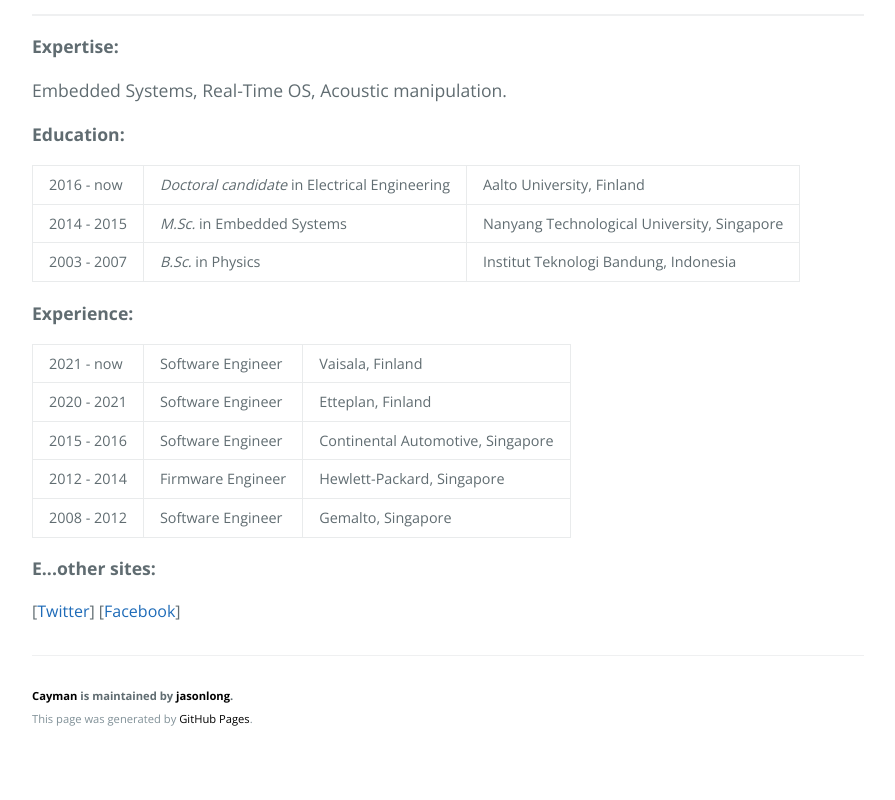
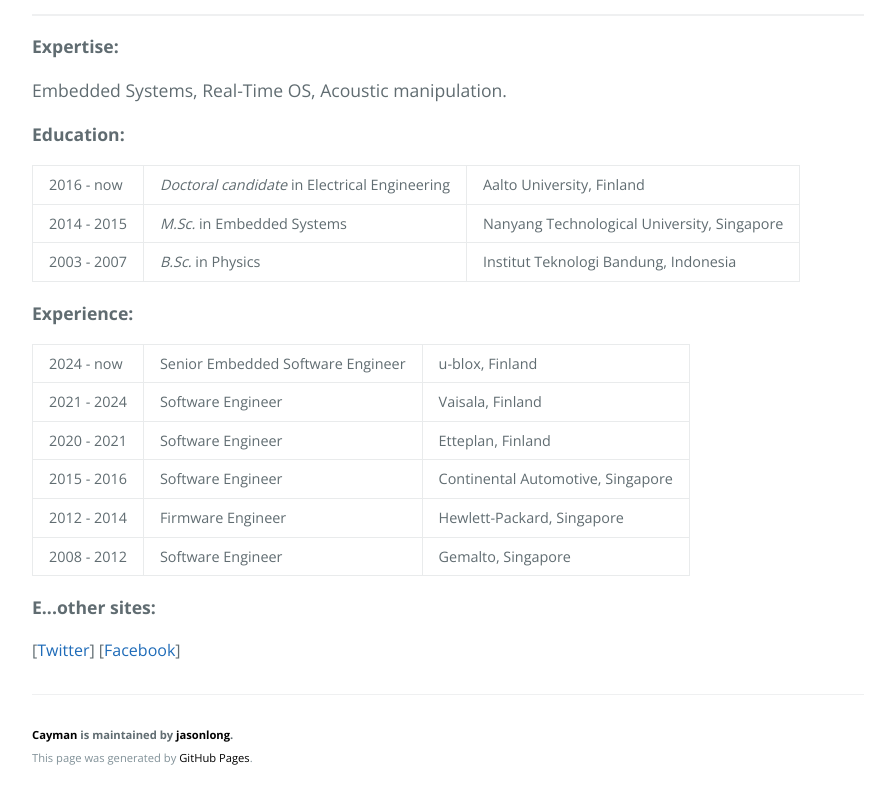
Before and after one commit to harriwijaya/harriwijaya.github.io, a website: page index.html in a window 1280 px wide. Shown: the part 585-1385 px from the top of the page, without its empty margins (192-1087 px from the left). Before the commit the page ends 1346 px from the top, so only its background shows below. Drawn offline with nearby package versions, Linux system fonts and the light colour scheme.

Commit message:
Update index.html for new experience

```diff
--- a/index.html
+++ b/index.html
@@ -62,7 +62,12 @@
         <table>
         <tbody>
             <tr>
-            <td>2021 - now</td>
+            <td>2024 - now</td>
+            <td>Senior Embedded Software Engineer</td>
+            <td>u-blox, Finland</td>
+            </tr>
+            <tr>
+            <td>2021 - 2024</td>
             <td>Software Engineer</td>
             <td>Vaisala, Finland</td>
             </tr>
```
